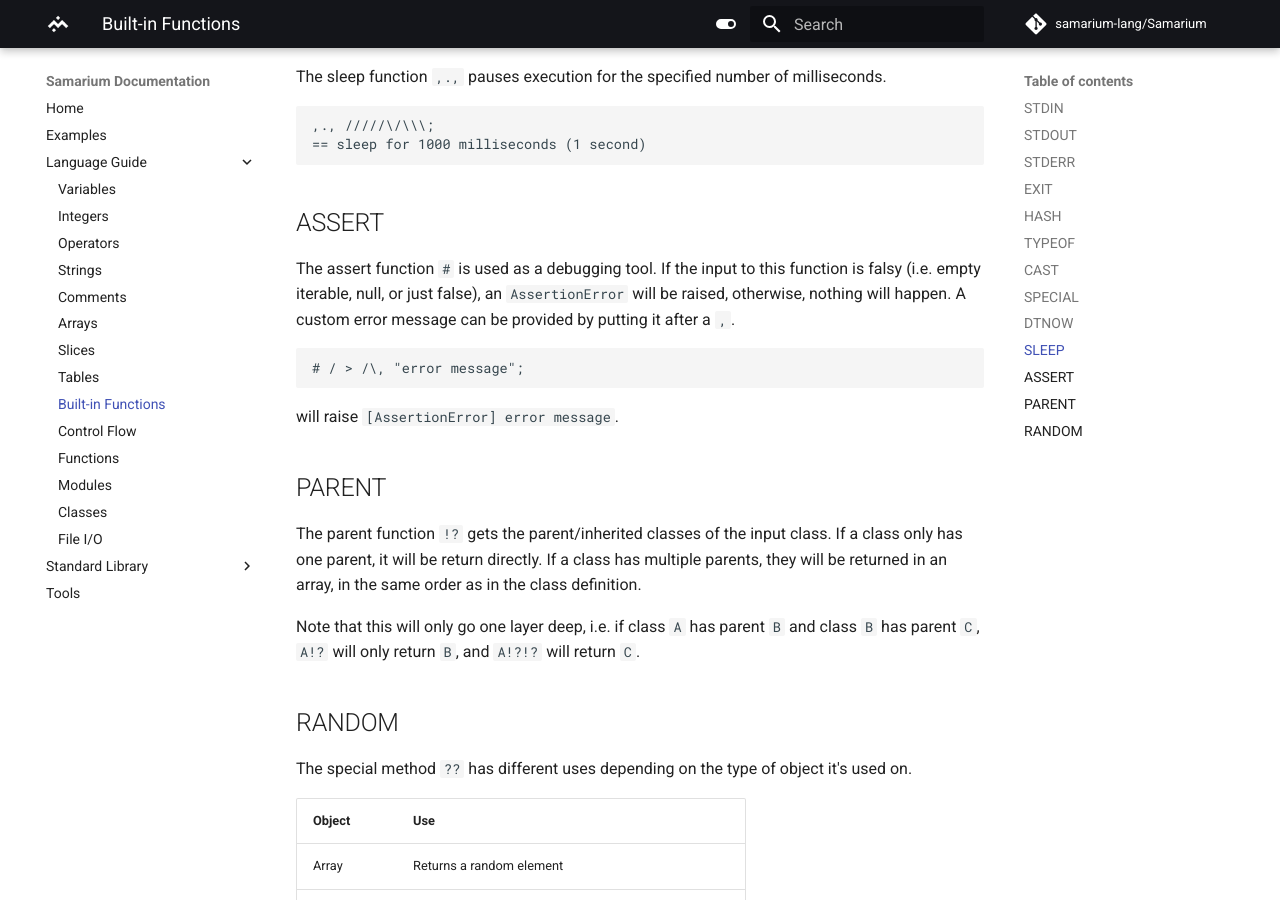
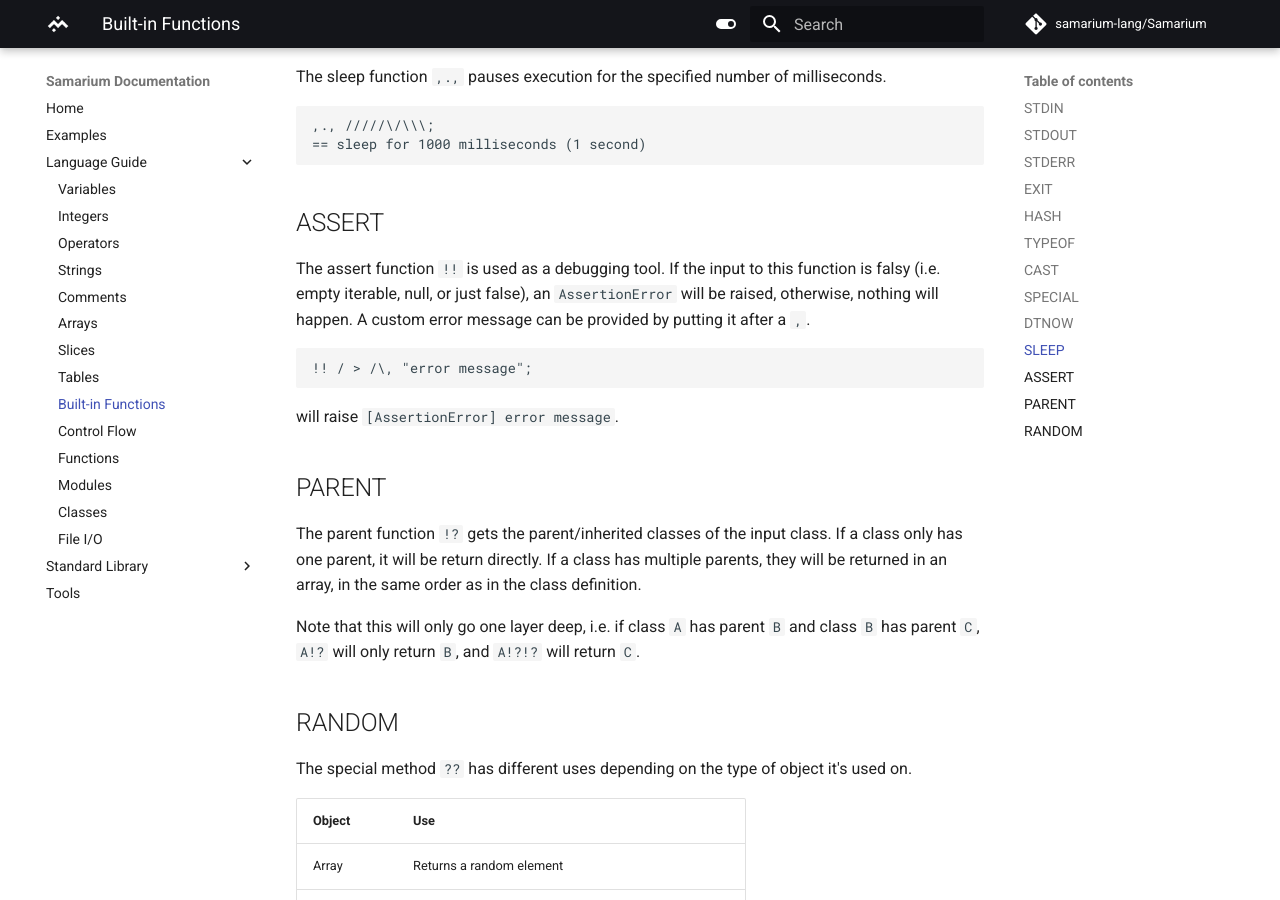
Before and after one commit to samarium-lang/Samarium, an MkDocs documentation site: the page built from docs/builtins.md, in a window 1280 px wide and 900 px high, scrolled down 2668 px. Built offline with MkDocs 1.6.1 and Material for MkDocs 9.7.7, drawn with Linux system fonts in a browser that asks for light colours; comment, search, counter and statistics services are not loaded.

````diff
--- a/docs/builtins.md
+++ b/docs/builtins.md
@@ -107,12 +107,12 @@ The sleep function `,.,` pauses execution for the specified number of millisecon
 
 ## ASSERT
 
-The assert function `#` is used as a debugging tool.
+The assert function `!!` is used as a debugging tool.
 If the input to this function is falsy (i.e. empty iterable, null, or just false), an `AssertionError` will be raised, otherwise, nothing will happen.
 A custom error message can be provided by putting it after a `,`.
 
 ```sm
-# / > /\, "error message";
+!! / > /\, "error message";
 ```
 
 will raise `[AssertionError] error message`.
````
Also changed, not shown: docs/examples.md (+1 -1 lines).
